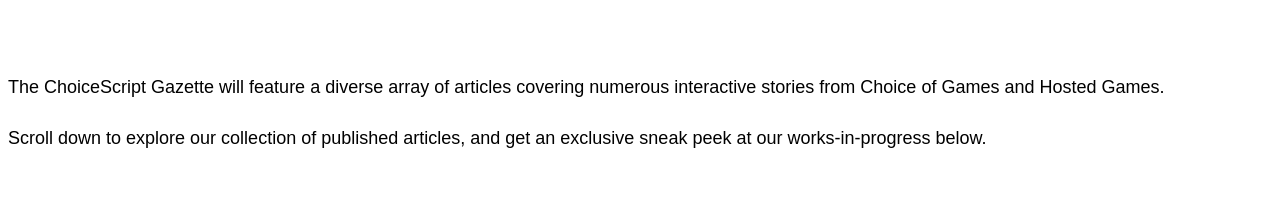
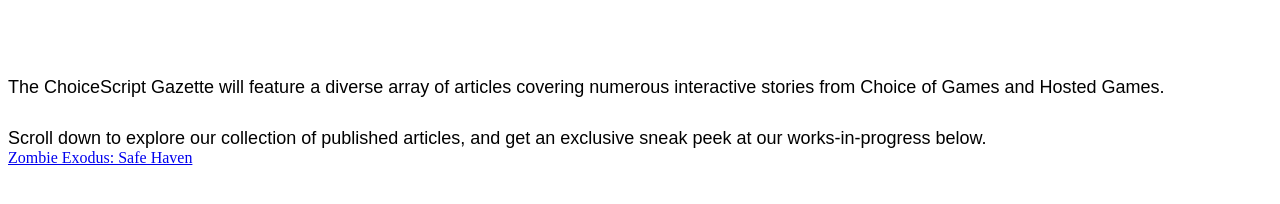
Before and after one commit to Alexbaffu/alexbaffu.github.io, a plain HTML site: page index.html in a window 1280 px wide. Shown: the part 94-298 px from the top of the page. Drawn offline with Linux system fonts and the light colour scheme.

Commit message:
Update index.html

```diff
--- a/index.html
+++ b/index.html
@@ -34,5 +34,6 @@
     <h2>written by Alex T.</h2>
     <div class="p1">The ChoiceScript Gazette will feature a diverse array of articles covering numerous interactive stories from Choice of Games and Hosted Games.</div>
     <div class="p2">Scroll down to explore our collection of published articles, and get an exclusive sneak peek at our works-in-progress below.</div>
+    <a href="articles/zesh.html">Zombie Exodus: Safe Haven</a>
 </body>
 </html>
```
